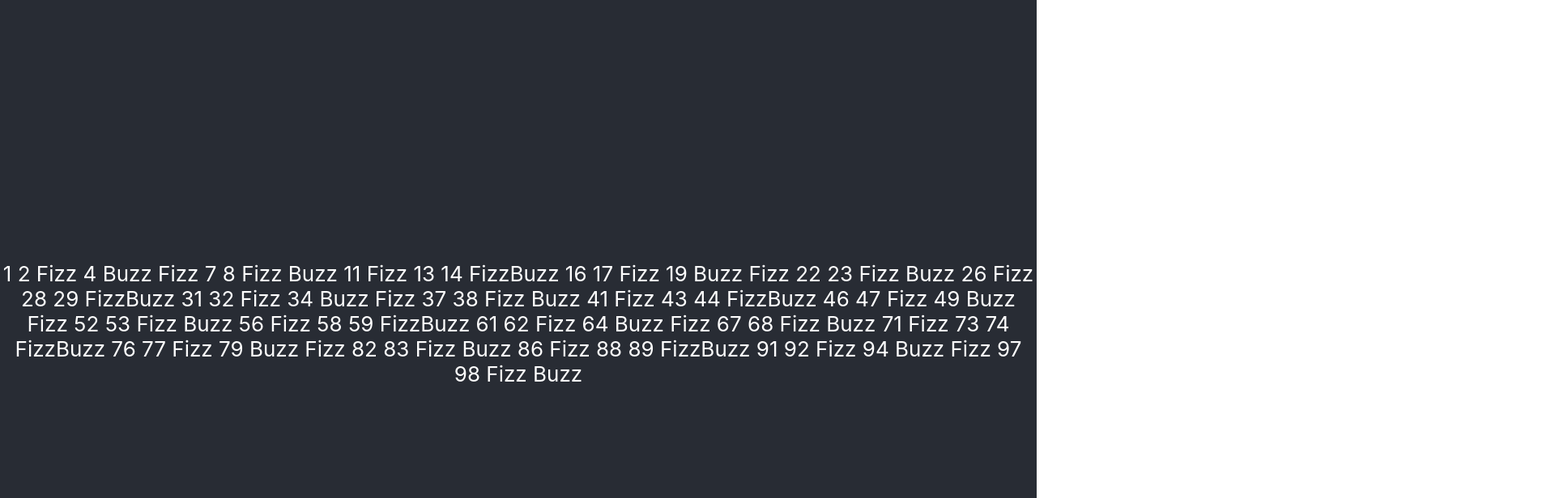
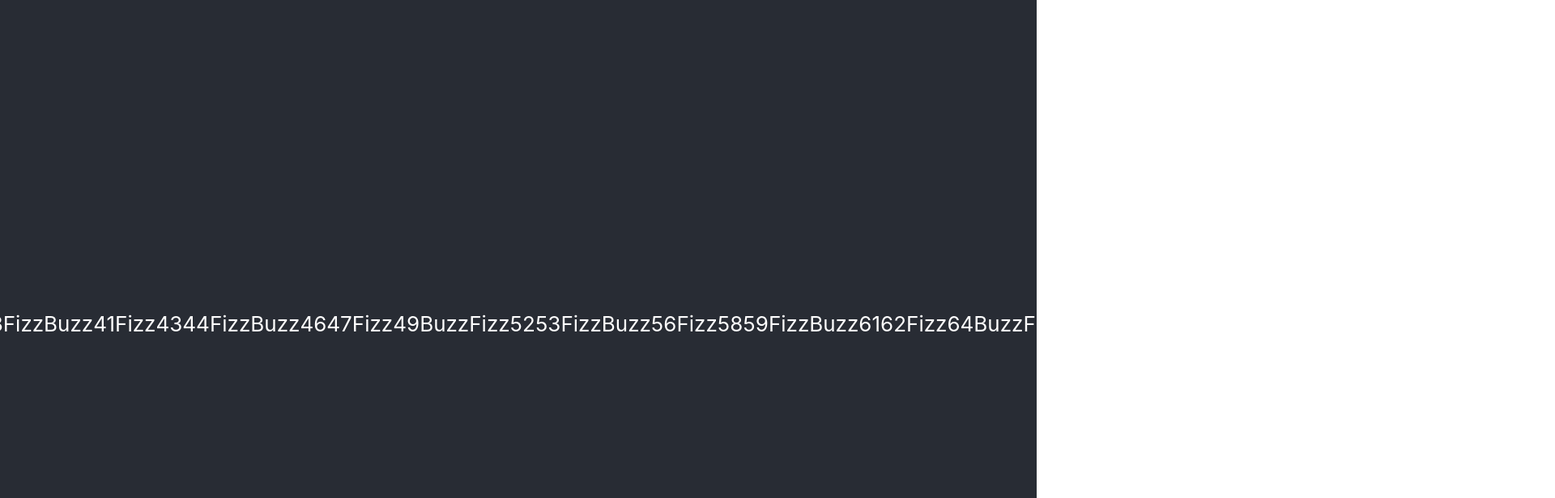
Before and after one commit to ebialais/ReactTest1, a React (Create React App) app: page / in a window 1280 px wide. Shown: the top 616 px of the page at 81% size, 1920 px wide, since content can reach past the window. Built offline with nearby package versions, Linux system fonts and the light colour scheme.

Commit message:
add testing

```diff
--- a/src/App.js
+++ b/src/App.js
@@ -1,32 +1,12 @@
 import './App.css';
+import Functions from './functions';
 
 function App() {
-
-  const text = ""
-  function write (x){
-    for(let i=1; i<=100; i++){
-      if (i % 3 === 0){
-        x += "Fizz"
-      }
-      if (i % 5 === 0){
-        x += "Buzz"
-      }
-      if (i % 3 != 0 && i % 5 != 0) {
-        x+=i
-      }
-      x += " "
-    }
-    return x
-  }
-
   return (
     <div className="App">
       <header className="App-header">
-        <p>
-          {write(text)}
-        </p>
+        {Functions.getResult(1, 100)}
       </header>
-
     </div>
   );
 }
--- /dev/null
+++ b/src/functions.js
@@ -0,0 +1,27 @@
+class Functions {
+   static convert(x){
+      let string = ""
+      if (x % 3 === 0){
+         string += "Fizz"
+      }
+      if (x % 5 === 0){
+         string += "Buzz"
+      }
+      if (x % 3 != 0 && x % 5 != 0) {
+      string += x
+      }
+      return string
+   }
+
+   static getResult(min, max){
+      if (min < 1 || max > 100){
+         throw new Error('out of range')
+      }
+      let array = [];
+      for(let i=min; i<=max; i++){
+      array.push(Functions.convert(i))
+      }
+      return array
+   };
+}
+export default Functions
```
Also changed, not shown: 2 other files (tests, documents, lock files or other folders).
